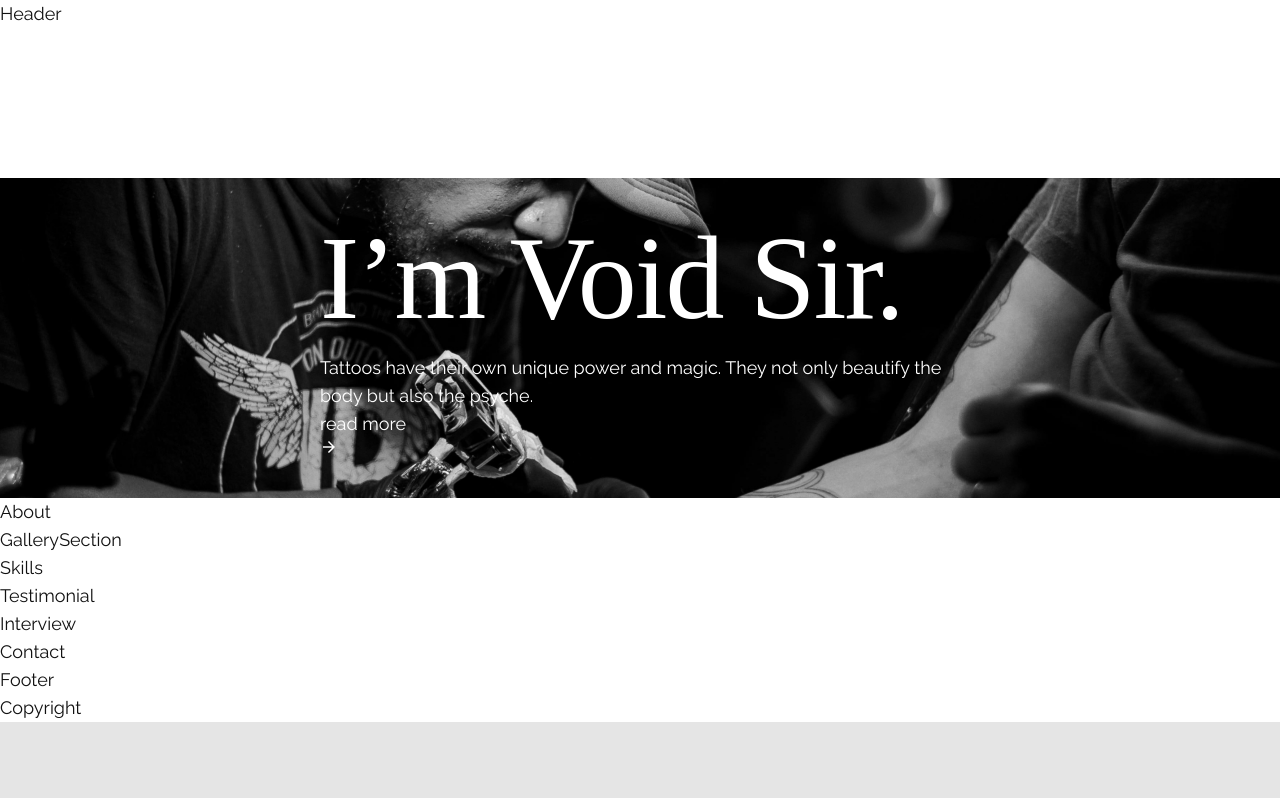
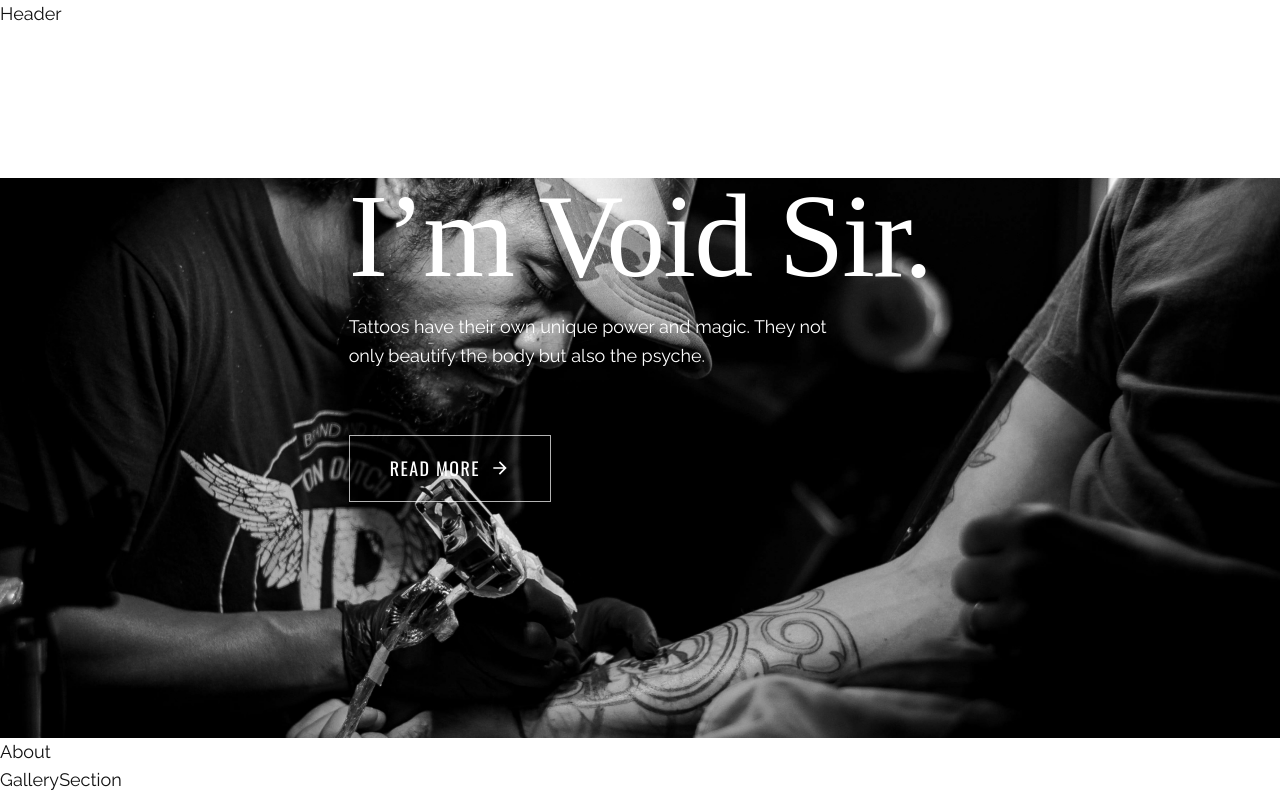
Before and after one commit to Barbatossifiruz/Tattoo-webProject, a React (Create React App) app: page / in a window 1280 px wide. Shown: the top 798 px of the page. Built offline with nearby package versions, Linux system fonts and the light colour scheme; the HTML template or start-up script is replaced by a standard one; a web font is replaced by a local one.

Commit message:
Add the hero section [clear]

```diff
--- a/src/components/Hero.js
+++ b/src/components/Hero.js
@@ -4,10 +4,20 @@
 import { heroData } from "../data";
 
 // import motion
-// import { motion } from "framer-motion";
+import { motion } from "framer-motion";
 
 // import fadeIn
-// import { fadeIn } from "../variants";
+import { fadeIn } from "../variants";
+
+const container = {
+    hidden: {},
+    show: {
+        transition: {
+            staggerChildren: 0.1,
+            delayChildren: 0.6,
+        },
+    },
+};
 
 const Hero = () => {
     // Destructure hero data
@@ -15,24 +25,36 @@
 
     return (
         <>
-            <section className="bg-hero bg-cover bg-center min-h-[40vh] lg-h-[948px] bg-no-repeat relative mt-[120px] lg:mt-[150px]">
-                <div className="container mx-auto min-h-[40vh] lg:h-full flex items-center justify-center xl:justify-end">
+            <section className="bg-hero bg-cover bg-center min-h-[40vh] lg:min-h-[70vh] lg-h-[948px] bg-no-repeat relative mt-[120px] lg:mt-[150px]">
+                <motion.div
+                    variants={container}
+                    initial="hidden"
+                    whileInView={"show"}
+                    className="container mx-auto min-h-[40vh] lg:h-full flex items-center justify-center xl:justify-end"
+                >
                     <div
                         className="text-white text-center
                      lg:text-left lg:max-w-[640px]"
                     >
                         {/* TEXT */}
-                        <h1 className="h1">{title}</h1>
-                        <p>{subtitle}</p>
-                        <div>
-                            <button>
-                                {btnText} <div>{btnIcon}</div>
+                        <motion.h1 variants={fadeIn("down")} className="h1">
+                            {title}
+                        </motion.h1>
+                        <motion.p variants={fadeIn("down")} className="mb-8 lg:mb-16 max-w-lg leading-relaxed">
+                            {subtitle}
+                        </motion.p>
+                        <motion.div variants={fadeIn("down")}>
+                            <button className="btn btn-sm lg:btn-lg btn-outline mx-auto lg:mx-0">
+                                {btnText} <div className="text-xl ">{btnIcon}</div>
                             </button>
-                        </div>
+                        </motion.div>
                     </div>
                     {/* outline Text */}
-                    <div className=""></div>
-                </div>
+                    <motion.div
+                        variants={fadeIn("right")}
+                        className="hidden xl:flex absolute -bottom-2 right-0 left-0 before:content-outlineText"
+                    ></motion.div>
+                </motion.div>
             </section>
         </>
     );
```
